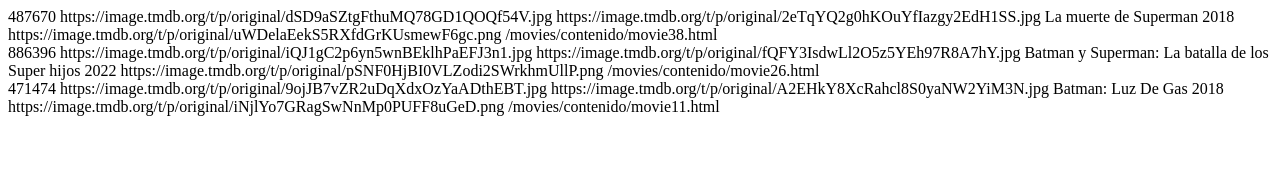
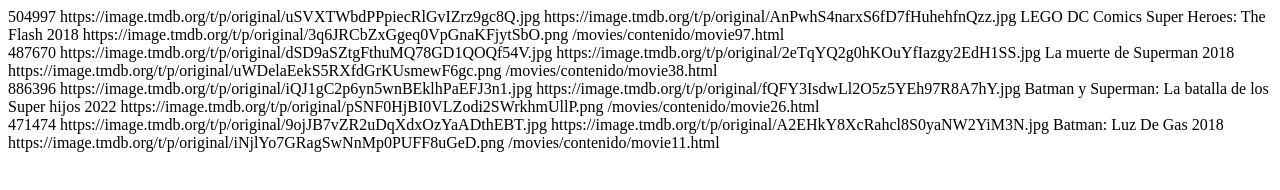
Before and after one commit to lzrdrz10/pelismania, a plain HTML site: page plataformashost/dc-comics/index.html in a window 1280 px wide. Drawn offline with Linux system fonts and the light colour scheme.

Commit message:
Agregar nuevo contenido a plataformashost/dc-comics/index.html para LEGO DC Comics Super Heroes: The Flash

```diff
--- a/plataformashost/dc-comics/index.html
+++ b/plataformashost/dc-comics/index.html
@@ -7,6 +7,16 @@
 <body>
 <section id="almacen-datos">
 <!-- AGREGAR NUEVO CONTENIDO ABAJO DE ESTA ETIQUETA -->
+ <article class="contenido" data-id="504997">
+ <content-id>504997</content-id>
+<poster-background>https://image.tmdb.org/t/p/original/uSVXTWbdPPpiecRlGvIZrz9gc8Q.jpg</poster-background>
+<poster>https://image.tmdb.org/t/p/original/AnPwhS4narxS6fD7fHuhehfnQzz.jpg</poster>
+<titulo>LEGO DC Comics Super Heroes: The Flash</titulo>
+<anio>2018</anio>
+<logo>https://image.tmdb.org/t/p/original/3q6JRCbZxGgeq0VpGnaKFjytSbO.png</logo>
+<enlace-redireccionamiento>/movies/contenido/movie97.html</enlace-redireccionamiento>
+    </article>
+
  <article class="contenido" data-id="487670">
  <content-id>487670</content-id>
 <poster-background>https://image.tmdb.org/t/p/original/dSD9aSZtgFthuMQ78GD1QOQf54V.jpg</poster-background>
```
